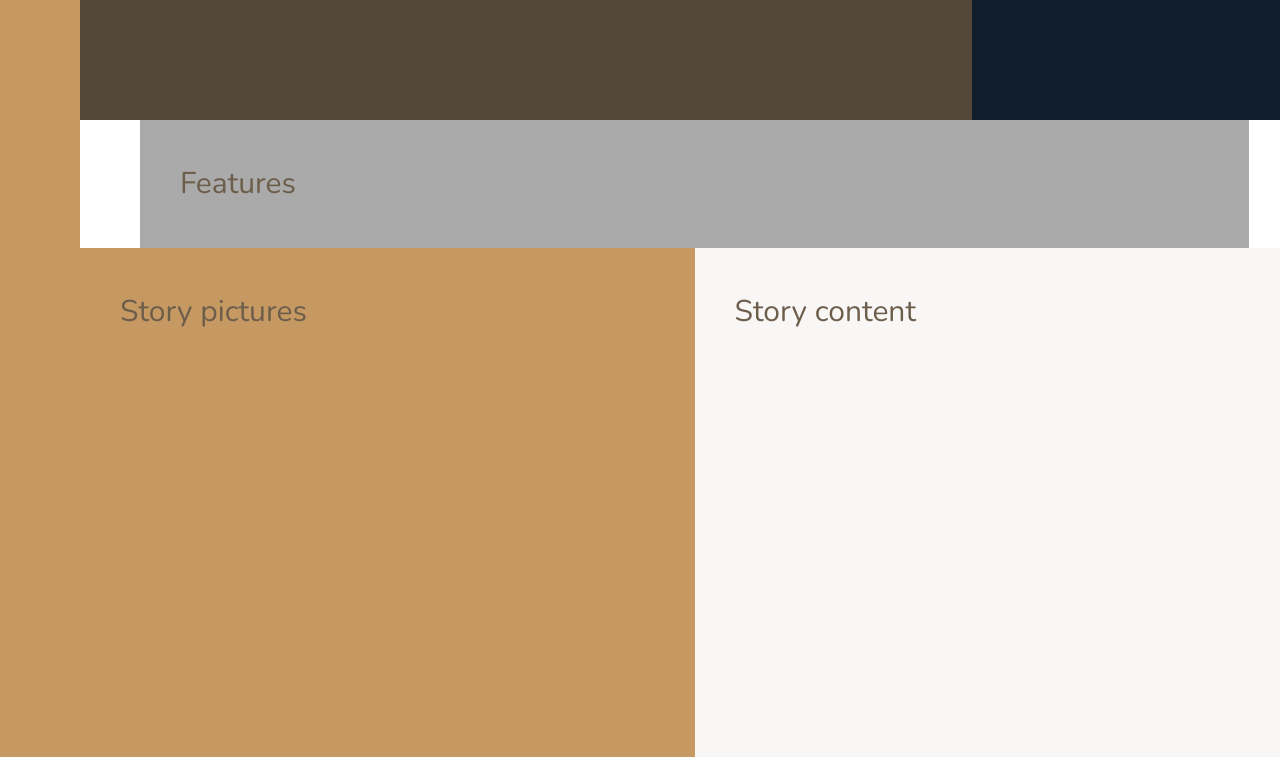
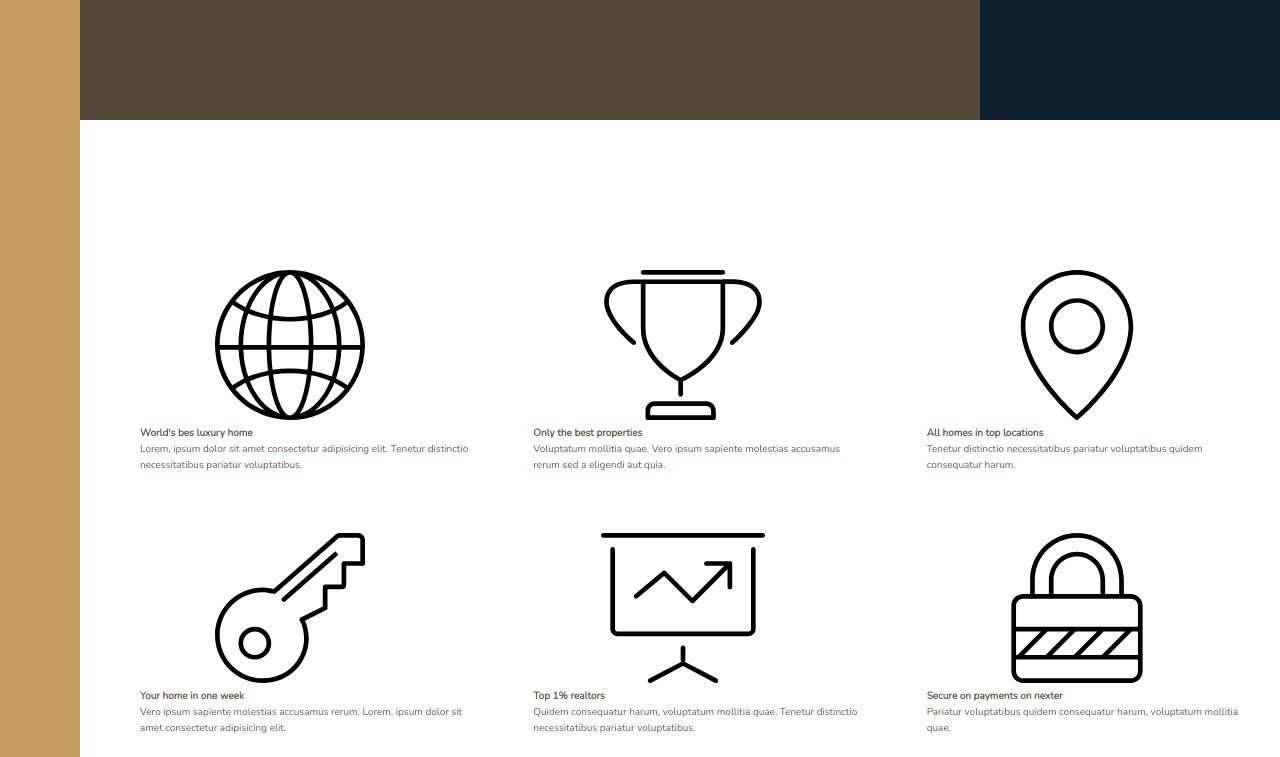
Before and after one commit to JohnSmith157/Nexter, a website: page index.html in a window 1280 px wide. Shown: the part 520-1277 px from the top of the page. Drawn offline with nearby package versions, Linux system fonts and the light colour scheme.

Commit message:
Completed part 1 of the features section

```diff
--- a/index.html
+++ b/index.html
@@ -25,7 +25,54 @@
         </div>
 
         <section class="features">
-            Features
+            <div class="feature">
+                <svg class="feature__icon">
+                    <use xlink:href="img/sprite.svg#icon-global"></use>
+                    <h4 class="heading-4">World's bes luxury home</h4>
+                    <p class="feature__text">Lorem, ipsum dolor sit amet consectetur adipisicing elit. Tenetur distinctio necessitatibus pariatur voluptatibus.</p>
+                </svg>
+            </div>
+
+            <div class="feature">
+                <svg class="feature__icon">
+                    <use xlink:href="img/sprite.svg#icon-trophy"></use>
+                    <h4 class="heading-4">Only the best properties</h4>
+                    <p class="feature__text">Voluptatum mollitia quae. Vero ipsum sapiente molestias accusamus rerum sed a eligendi aut quia.</p>
+                </svg>
+            </div>
+
+            <div class="feature">
+                <svg class="feature__icon">
+                    <use xlink:href="img/sprite.svg#icon-map-pin"></use>
+                    <h4 class="heading-4">All homes in top locations</h4>
+                    <p class="feature__text">Tenetur distinctio necessitatibus pariatur voluptatibus quidem consequatur harum.</p>
+                </svg>
+            </div>
+
+            <div class="feature">
+                <svg class="feature__icon">
+                    <use xlink:href="img/sprite.svg#icon-key"></use>
+                    <h4 class="heading-4">Your home in one week</h4>
+                    <p class="feature__text">Vero ipsum sapiente molestias accusamus rerum. Lorem, ipsum dolor sit amet consectetur adipisicing elit.</p>
+                </svg>
+            </div>
+
+            <div class="feature">
+                <svg class="feature__icon">
+                    <use xlink:href="img/sprite.svg#icon-presentation"></use>
+                    <h4 class="heading-4">Top 1% realtors</h4>
+                    <p class="feature__text">Quidem consequatur harum, voluptatum mollitia quae. Tenetur distinctio necessitatibus pariatur voluptatibus.</p>
+                </svg>
+            </div>
+
+            <div class="feature">
+                <svg class="feature__icon">
+                    <use xlink:href="img/sprite.svg#icon-lock"></use>
+                    <h4 class="heading-4">Secure on payments on nexter</h4>
+                    <p class="feature__text">Pariatur voluptatibus quidem consequatur harum, voluptatum mollitia quae.</p>
+                </svg>
+            </div>
+
         </section>
 
         <div class="story__pictures">
--- a/sass/_base.scss
+++ b/sass/_base.scss
@@ -39,8 +39,5 @@ body {
     grid-template-rows: 80vh min-content 40vw repeat(3, min-content);
     grid-template-columns: [sidebar-start] 8rem [sidebar-end full-start] minmax(6rem, 1fr) [center-start] repeat(8, [col-start] minmax(min-content, 14rem) [col-end]) [center-end] 1fr [full-end];
 
-    & > * {
-        padding: 40px;
-        font-size: 3rem;
-    }
+
 }
--- a/sass/_features.scss
+++ b/sass/_features.scss
@@ -1,4 +1,9 @@
 .features {
-    background-color: $color-grey-light-2;
     grid-column: center-start / center-end;
+
+    margin: 15rem 0;
+
+    display: grid;
+    grid-template-columns: repeat(3, 1fr);
+    grid-gap: 6rem;
 }
```
Also changed, not shown: css/style.css.
